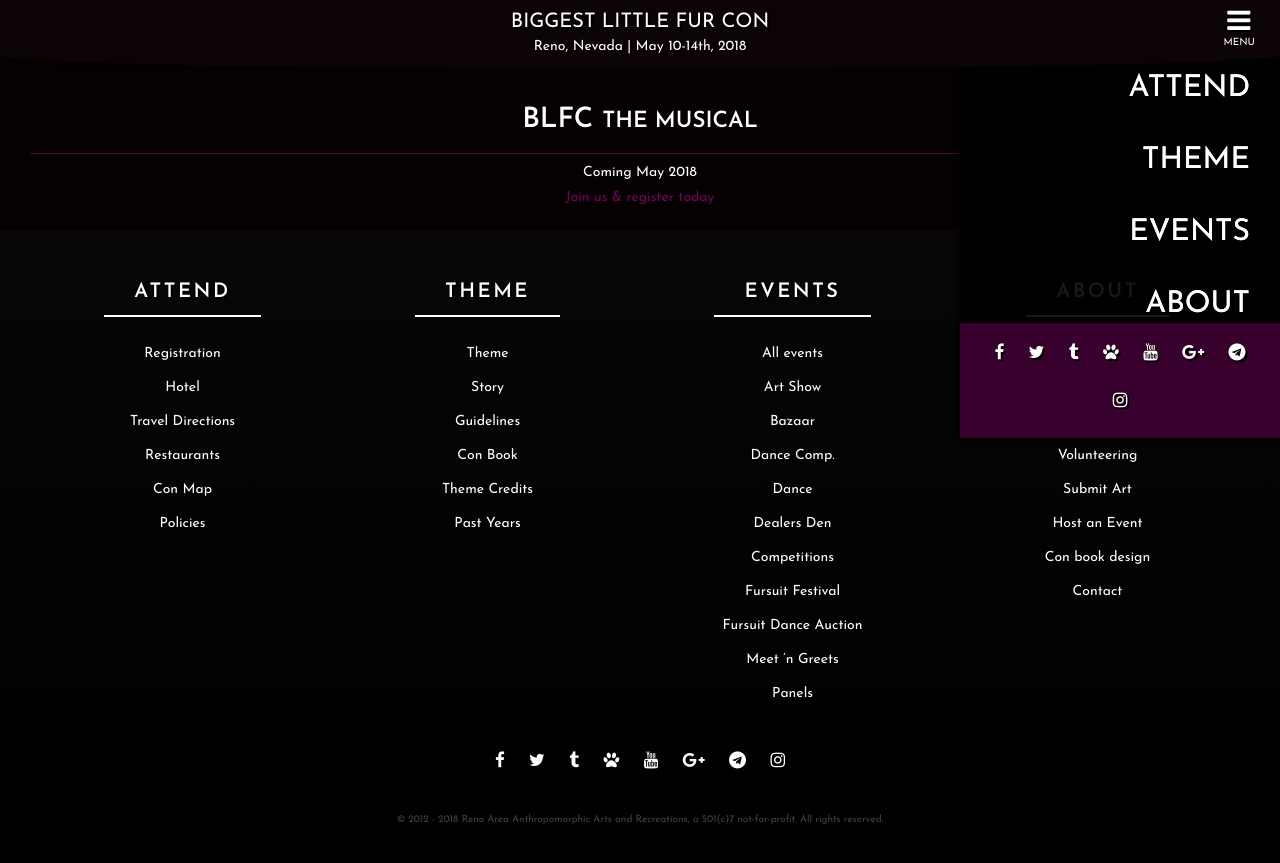
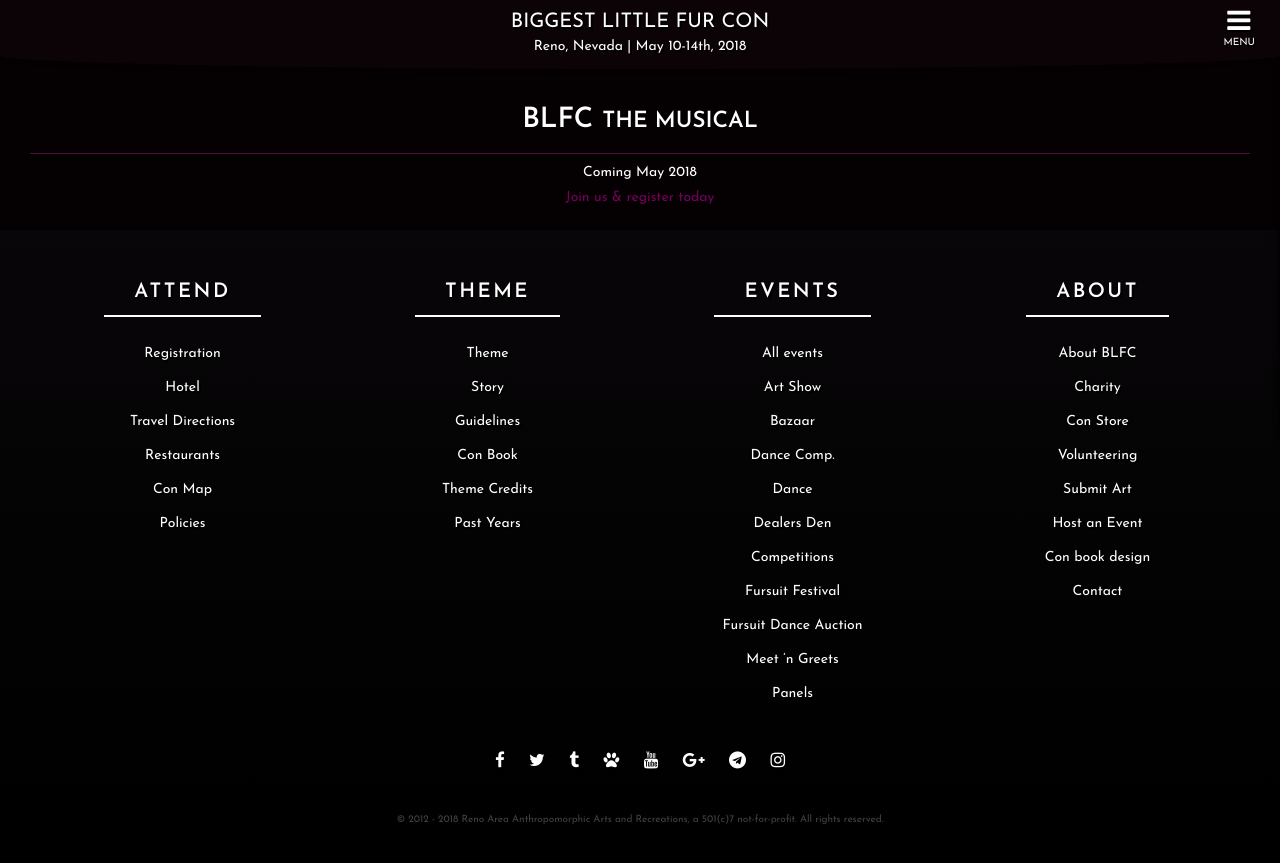
Before and after one commit to blfcweb/biggestlittlefc.github.io, a Jekyll site: the page built from index.md, in a window 1280 px wide. Shown: the top 863 px of the page. Built offline with Jekyll 4.4.1, drawn with Linux system fonts in a browser that asks for light colours.

Commit message:
hide menu by default

```diff
--- a/_includes/style.css
+++ b/_includes/style.css
@@ -127,8 +127,8 @@ button, a.button, .button, html input[type="button"], input[type="reset"], input
 	min-width: 320px;
 	display: table;
 	-webkit-transform: translateX(100%);
-	transform: translateX(0);
 	-webkit-transition: -webkit-transform 0.6s, visibility 0s 0.6s;
+	transform: translateX(100%);
 	transition: transform 0.6s, visibility 0s 0.6s;
 }
 #menu-main h3 {
```
